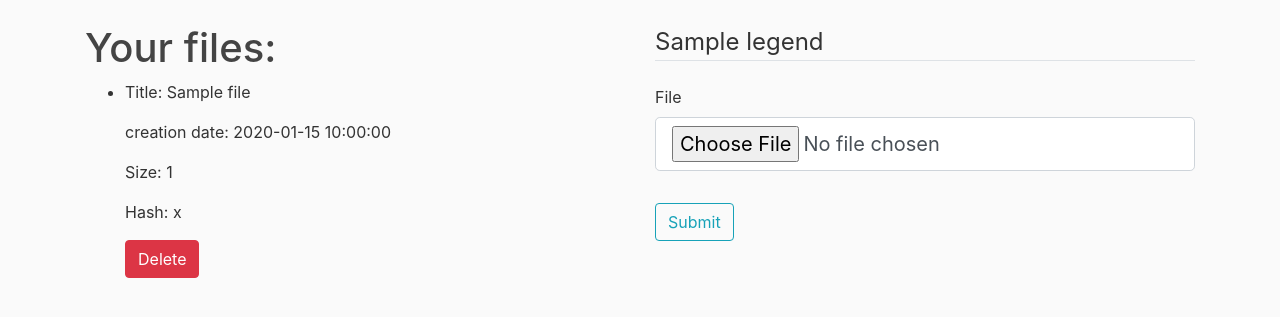
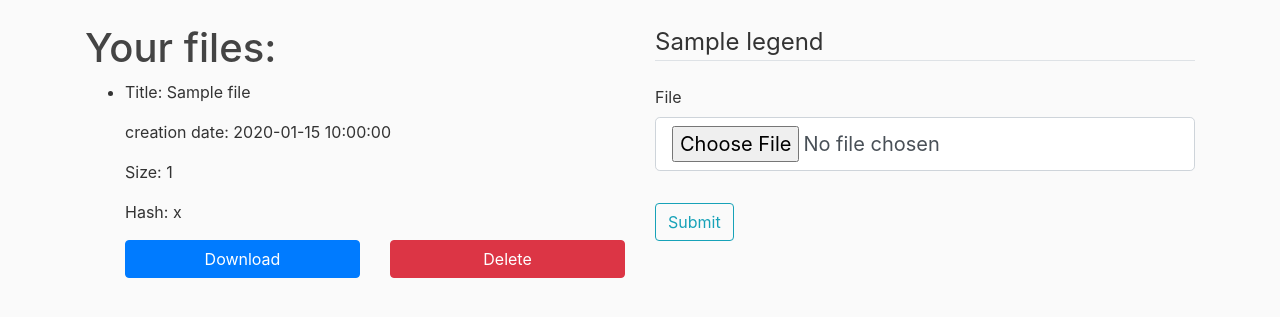
Before and after one commit to gprossignoli/Simple_File_Management_System, a Python web app: template sfms/templates/files.html in a window 1280 px wide. Shown: the part 56-373 px from the top of the page. Run offline with Jinja, Linux system fonts and the light colour scheme; the template is opened without the code that fills it: most values are stand-ins (such as "Sample title", 1, 10 or a date in 2020); form fields are guessed from the names that the template uses; some libraries are stand-ins or nearby versions.

Commit message:
ADD: download file

```diff
--- a/sfms/templates/files.html
+++ b/sfms/templates/files.html
@@ -10,11 +10,18 @@
                 <p>creation date: {{ file.creation_date }}</p>
                 <p>Size: {{ file.size }}</p>
                 <p>Hash: {{ file.hash }}</p>
-                 <div>
-                    <form action="{{ url_for('files.delete_file', filename=file.title) }}" method="POST">
-                        <input class="btn btn-danger" type="submit" value="Delete">
-                    </form>
-                 </div>
+                <div class="row">
+                        <div class="col">
+                            <form action="{{ url_for('files.download_file', filename=file.title) }}" method="POST">
+                                <input class="btn btn-primary btn-block" type="submit" value="Download">
+                            </form>
+                        </div>
+                        <div class="col">
+                            <form action="{{ url_for('files.delete_file', filename=file.title) }}" method="POST">
+                                <input class="btn btn-danger btn-block" type="submit" value="Delete">
+                            </form>
+                        </div>
+                </div>
             </li>
             {% endfor %}
         </ul>
```
Also changed, not shown: sfms/files/routes.py (+10 -0 lines), sfms/files/service.py (+7 -0 lines).
